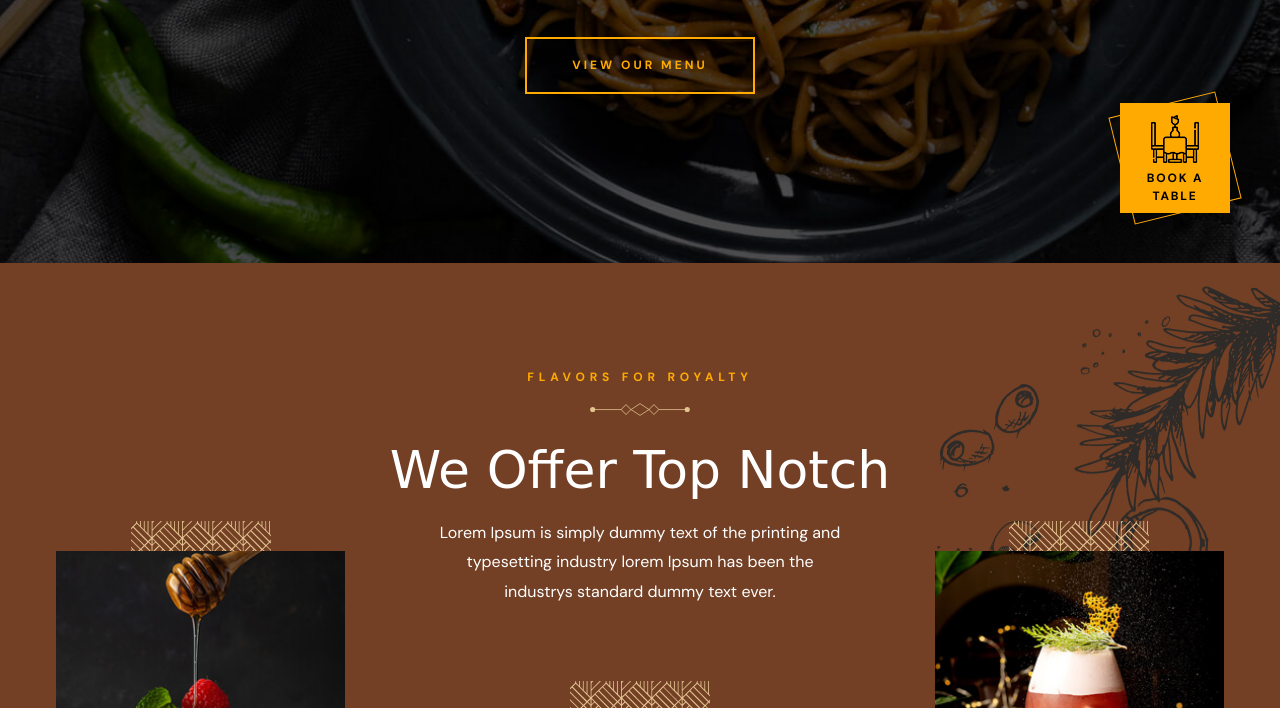
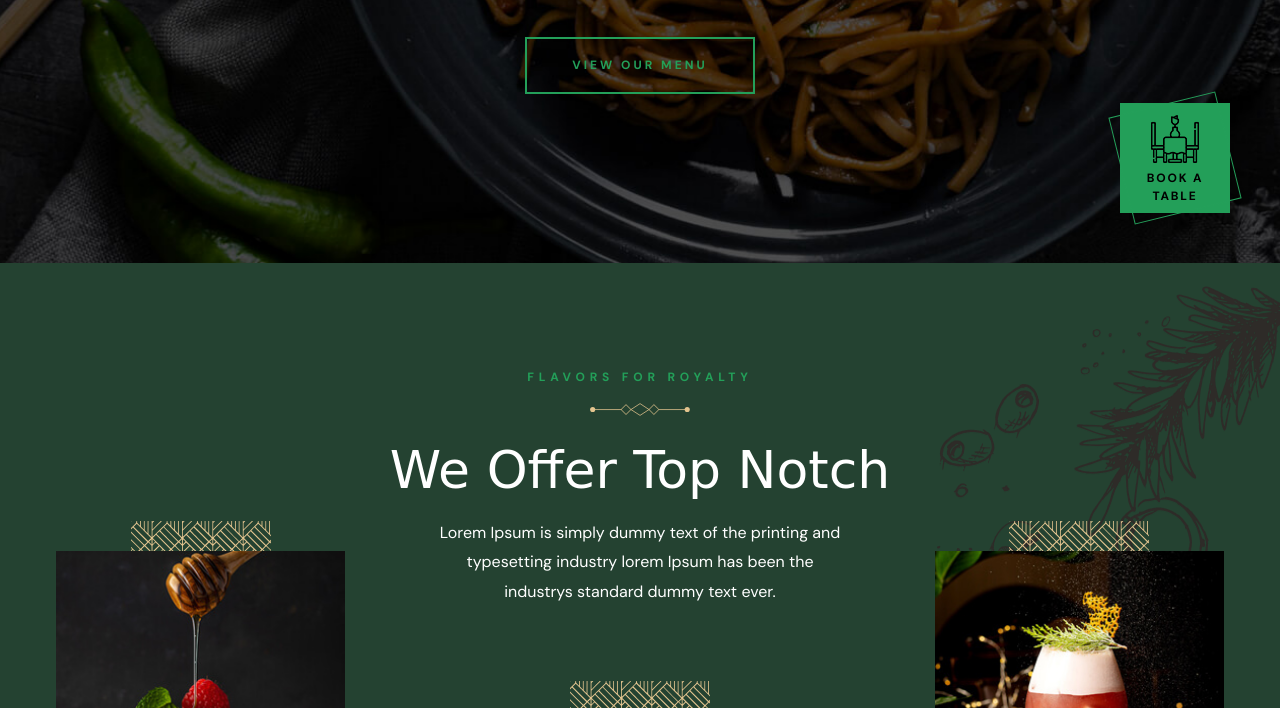
Before and after one commit to Deyaa360/Restaurant, a plain HTML site: page index.html in a window 1280 px wide. Shown: the part 617-1325 px from the top of the page. Drawn offline with nearby package versions, Linux system fonts and the light colour scheme; a web font is replaced by a local one.

Commit message:
Update style.css
updated colors to starbucks inspired colors

```diff
--- a/assets/css/style.css
+++ b/assets/css/style.css
@@ -20,12 +20,12 @@
    * COLORS
    */
 
-   --gold-crayola: hsl(40, 100%, 50%); /* Turmeric Yellow */
---quick-silver: hsla(28, 100%, 65%, 1); /* Ginger Orange */
---davys-grey: hsla(345, 100%, 55%, 1); /* Chili Red */
---smoky-black-1: hsla(15, 60%, 40%, 1); /* Cinnamon Brown */
---smoky-black-2: hsla(20, 50%, 30%, 1); /* Cumin Brown */
---smoky-black-3: hsla(10, 40%, 20%, 1); /* Tamarind Brown */
+   --gold-crayola: hsl(146, 64%, 38%); /* Starbucks Green */
+--quick-silver: hsla(146, 57%, 45%, 1); /* Lighter Green */
+--davys-grey: hsla(146, 48%, 31%, 1); /* Darker Green */
+--smoky-black-1: hsla(146, 40%, 25%, 1); /* Dark Green */
+--smoky-black-2: hsla(146, 30%, 20%, 1); /* Darker Green */
+--smoky-black-3: hsla(146, 20%, 15%, 1); /* Very Dark Green */
 --eerie-black-1: hsla(0, 0%, 0%, 1); /* Black */
 --eerie-black-2: hsla(0, 0%, 10%, 1); /* Very Dark Gray */
 --eerie-black-3: hsla(0, 0%, 20%, 1); /* Dark Gray */
@@ -36,6 +36,7 @@
 --black: hsla(0, 0%, 0%, 1); /* Black */
 --black-alpha-80: hsla(0, 0%, 0%, 0.8); /* Semi-transparent Black */
 --black-alpha-15: hsla(0, 0%, 0%, 0.15); /* More Transparent Black */
+
 
 
 
```
